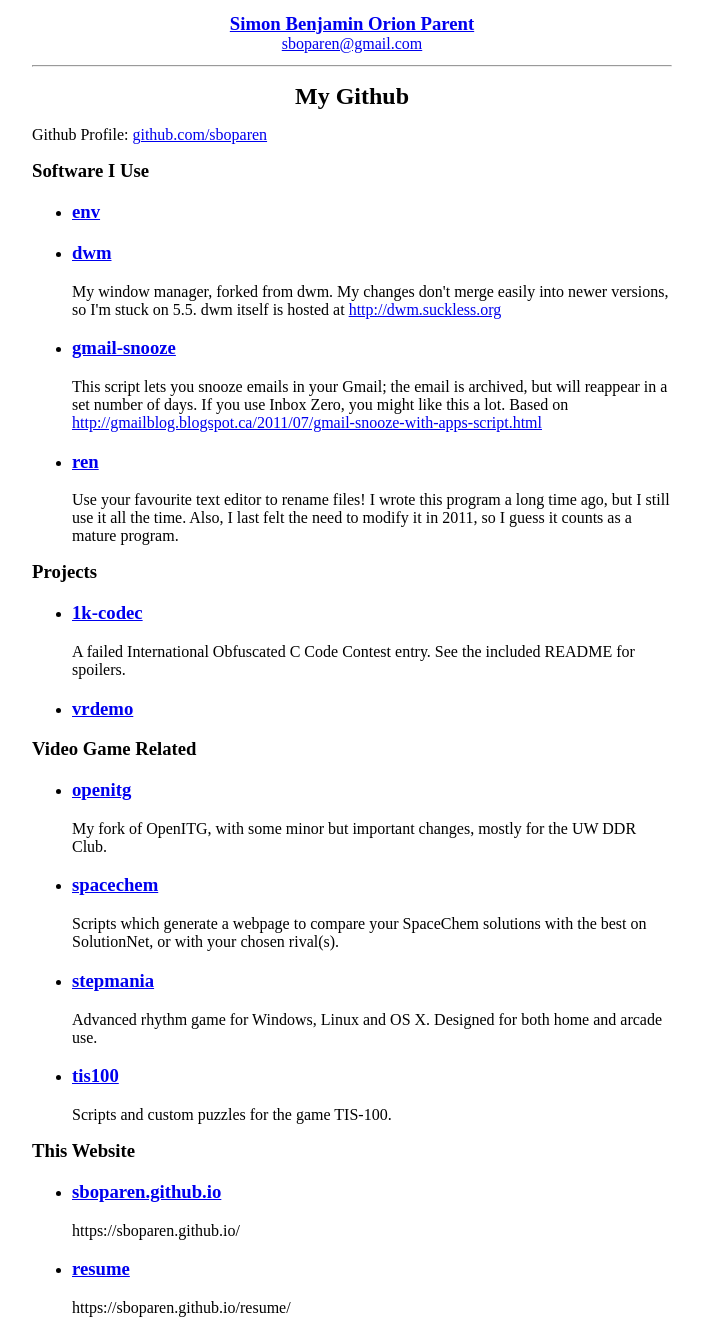
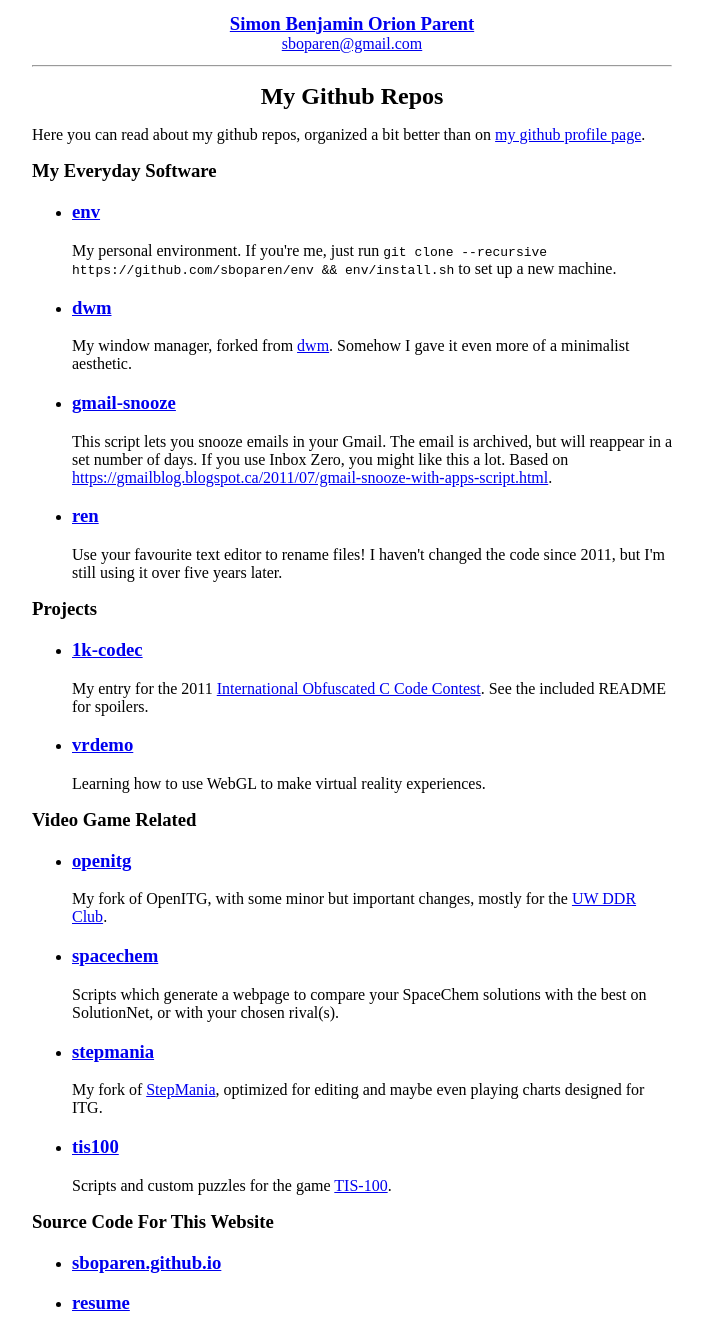
Before and after one commit to sboparen/sboparen.github.io, a Jekyll site: the page built from github/index.html, in a window 1280 px wide. Shown: the whole page, without its empty margins (288-991 px from the left). Built offline with Jekyll 4.4.1, drawn with Linux system fonts in a browser that asks for light colours.

Commit message:
Update repo descriptions.

```diff
--- a/_data/repos.json
+++ b/_data/repos.json
@@ -2,37 +2,37 @@
     {
         "repos": [
             {
-                "description": null,
+                "description": "My personal environment.  If you're me, just run `git clone --recursive https://github.com/sboparen/env && env/install.sh` to set up a new machine.",
                 "html_url": "https://github.com/sboparen/env",
                 "name": "env"
             },
             {
-                "description": "My window manager, forked from dwm.  My changes don't merge easily into newer versions, so I'm stuck on 5.5.  dwm itself is hosted at <http://dwm.suckless.org>",
+                "description": "My window manager, forked from [dwm](http://dwm.suckless.org). Somehow I gave it even more of a minimalist aesthetic.",
                 "html_url": "https://github.com/sboparen/dwm",
                 "name": "dwm"
             },
             {
-                "description": "This script lets you snooze emails in your Gmail; the email is archived, but will reappear in a set number of days. If you use Inbox Zero, you might like this a lot.  Based on <http://gmailblog.blogspot.ca/2011/07/gmail-snooze-with-apps-script.html>",
+                "description": "This script lets you snooze emails in your Gmail. The email is archived, but will reappear in a set number of days. If you use Inbox Zero, you might like this a lot.  Based on <https://gmailblog.blogspot.ca/2011/07/gmail-snooze-with-apps-script.html>.",
                 "html_url": "https://github.com/sboparen/gmail-snooze",
                 "name": "gmail-snooze"
             },
             {
-                "description": "Use your favourite text editor to rename files! I wrote this program a long time ago, but I still use it all the time. Also, I last felt the need to modify it in 2011, so I guess it counts as a mature program.",
+                "description": "Use your favourite text editor to rename files! I haven't changed the code since 2011, but I'm still using it over five years later.",
                 "html_url": "https://github.com/sboparen/ren",
                 "name": "ren"
             }
         ],
-        "title": "Software I Use"
+        "title": "My Everyday Software"
     },
     {
         "repos": [
             {
-                "description": "A failed International Obfuscated C Code Contest entry.  See the included README for spoilers.",
+                "description": "My entry for the 2011 [International Obfuscated C Code Contest](http://ioccc.org/).  See the included README for spoilers.",
                 "html_url": "https://github.com/sboparen/1k-codec",
                 "name": "1k-codec"
             },
             {
-                "description": null,
+                "description": "Learning how to use WebGL to make virtual reality experiences.",
                 "html_url": "https://github.com/sboparen/vrdemo",
                 "name": "vrdemo"
             }
@@ -42,7 +42,7 @@
     {
         "repos": [
             {
-                "description": "My fork of OpenITG, with some minor but important changes, mostly for the UW DDR Club.",
+                "description": "My fork of OpenITG, with some minor but important changes, mostly for the [UW DDR Club](https://www.facebook.com/UWDDR/).",
                 "html_url": "https://github.com/sboparen/openitg",
                 "name": "openitg"
             },
@@ -52,12 +52,12 @@
                 "name": "spacechem"
             },
             {
-                "description": "Advanced rhythm game for Windows, Linux and OS X. Designed for both home and arcade use.",
+                "description": "My fork of [StepMania](https://www.stepmania.com/), optimized for editing and maybe even playing charts designed for ITG.",
                 "html_url": "https://github.com/sboparen/stepmania",
                 "name": "stepmania"
             },
             {
-                "description": "Scripts and custom puzzles for the game TIS-100.",
+                "description": "Scripts and custom puzzles for the game [TIS-100](http://www.zachtronics.com/tis-100/).",
                 "html_url": "https://github.com/sboparen/tis100",
                 "name": "tis100"
             }
@@ -67,16 +67,16 @@
     {
         "repos": [
             {
-                "description": "https://sboparen.github.io/",
+                "description": "",
                 "html_url": "https://github.com/sboparen/sboparen.github.io",
                 "name": "sboparen.github.io"
             },
             {
-                "description": "https://sboparen.github.io/resume/",
+                "description": "",
                 "html_url": "https://github.com/sboparen/resume",
                 "name": "resume"
             }
         ],
-        "title": "This Website"
+        "title": "Source Code For This Website"
     }
 ]
--- a/_getdata.py
+++ b/_getdata.py
@@ -4,7 +4,7 @@
 import requests
 
 categories = [
-    ('Software I Use', [
+    ('My Everyday Software', [
         'env',
         'dwm',
         'gmail-snooze',
@@ -20,7 +20,7 @@
         'stepmania',
         'tis100',
         ]),
-    ('This Website', [
+    ('Source Code For This Website', [
         'sboparen.github.io',
         'resume',
         ]),
@@ -39,6 +39,8 @@
             repo = data[reponame]
             del data[reponame]
             keys = ['name', 'description', 'html_url']
+            if repo['description'].startswith('https://sboparen.github.io/'):
+                repo['description'] = ''
             repos.append({k: repo[k] for k in keys})
         output.append({'title': title, 'repos': repos})
     assert len(data) == 0, 'uncategorized repos: %s' % data.keys()
--- a/github/index.html
+++ b/github/index.html
@@ -1,15 +1,16 @@
 ---
 layout: default
 permalink: /github/
-title: My Github
-frontpage: My Github
+title: My Github Repos
+frontpage: My Github Repos
 ---
 <h1>
 {{ page.title }}
 </h1>
 
 <p>
-Github Profile: <a href="https://github.com/sboparen">github.com/sboparen</a>
+Here you can read about my github repos, organized a bit better than on
+<a href="https://github.com/sboparen">my github profile page</a>.
 
 {% for category in site.data.repos %}
     <h2>{{ category.title }}</h2>
```
